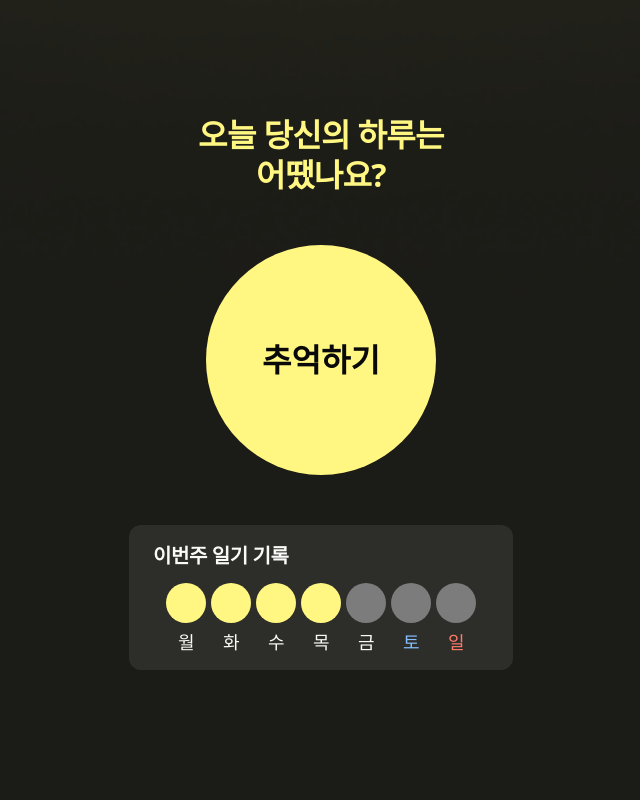
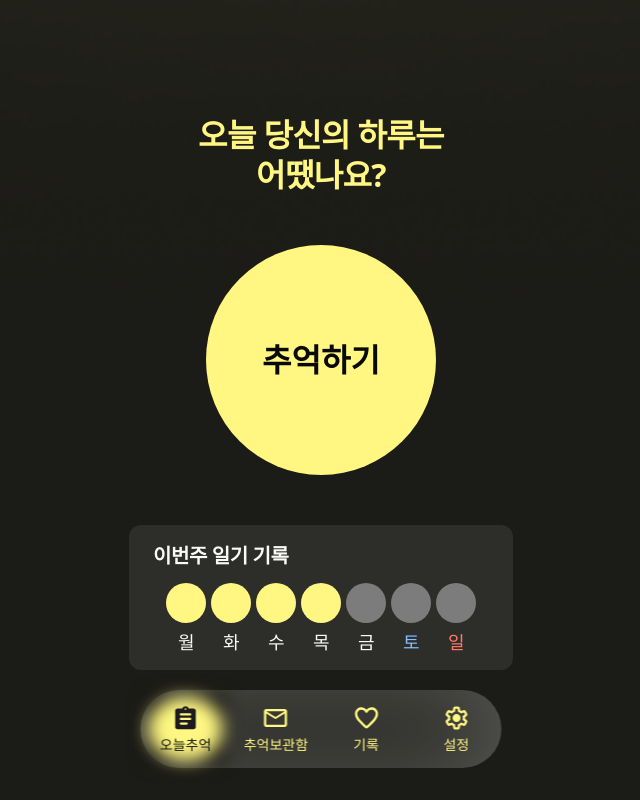
Before and after one commit to 9ITHON/6-Thinkeep-FE, a Next.js app: page /home in a window 1280 px wide. Shown: the whole page, without its empty margins (319-959 px from the left). Built offline with nearby package versions, Linux system fonts and the light colour scheme.

Commit message:
feat: 화면 푸터 설정

```diff
--- a/src/pages/badge.tsx
+++ b/src/pages/badge.tsx
@@ -4,6 +4,7 @@ import CircleGraph from "@/components/UI/CircleGraph";
 import BadgeCard from "@/components/UI/BadgeCard";
 import BadgePopup from "@/components/UI/BadgePopup";
 import AppBackground from "@/components/APP/AppBackground";
+import AppFooter from "@/components/APP/AppFooter";
 
 const badgeGoals = [3, 7, 14, 30];
 
@@ -100,6 +101,7 @@ const BadgePage = () => {
           onClose={() => setShowPopup(false)}
         />
       )}
+      <AppFooter />
     </div>
   );
 };
--- a/src/pages/calendar.tsx
+++ b/src/pages/calendar.tsx
@@ -10,6 +10,7 @@ import { getCalendarWeeks } from "../utils/Date";
 import { getEmotionByDate } from "../utils/emotionUtils";
 import AppBackground from "@/components/APP/AppBackground";
 import { useRouter } from "next/router";
+import AppFooter from "@/components/APP/AppFooter";
 
 const Calendar = () => {
   const mockEmotionMap: Record<string, CalendarCardProps["emotion"]> = {
@@ -121,6 +122,7 @@ const Calendar = () => {
               ))}
             </div>
           </div>
+          <AppFooter />
         </div>
       </AppBackground>
     </div>
--- a/src/pages/home.tsx
+++ b/src/pages/home.tsx
@@ -1,5 +1,6 @@
 import React from "react";
 import AppBackground from "@/components/APP/AppBackground";
+import AppFooter from "@/components/APP/AppFooter";
 
 const days = ["월", "화", "수", "목", "금", "토", "일"];
 const emotions = [
@@ -58,6 +59,7 @@ const HomePage = () => {
               ))}
             </div>
           </div>
+          <AppFooter />
         </div>
       </AppBackground>
     </div>
--- a/src/pages/option.tsx
+++ b/src/pages/option.tsx
@@ -4,6 +4,7 @@ import React, { useState } from "react";
 import Image from "next/image";
 import Toggle from "@/components/UI/Toggle";
 import AppBackground from "@/components/APP/AppBackground";
+import AppFooter from "@/components/APP/AppFooter";
 
 const OptionPage = () => {
   const [isTextBig, setIsTextBig] = useState(false);
@@ -73,6 +74,7 @@ const OptionPage = () => {
                 </div>
               </div>
             </div>
+            <AppFooter />
           </div>
         </AppBackground>
       </div>
```
